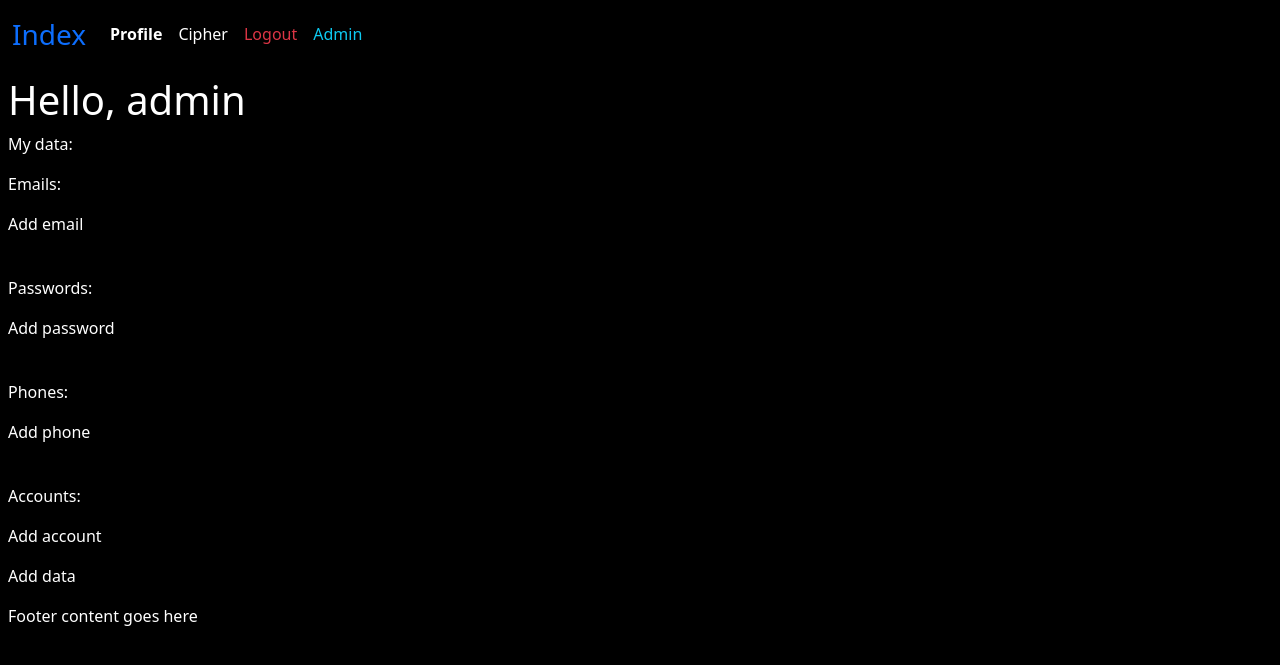
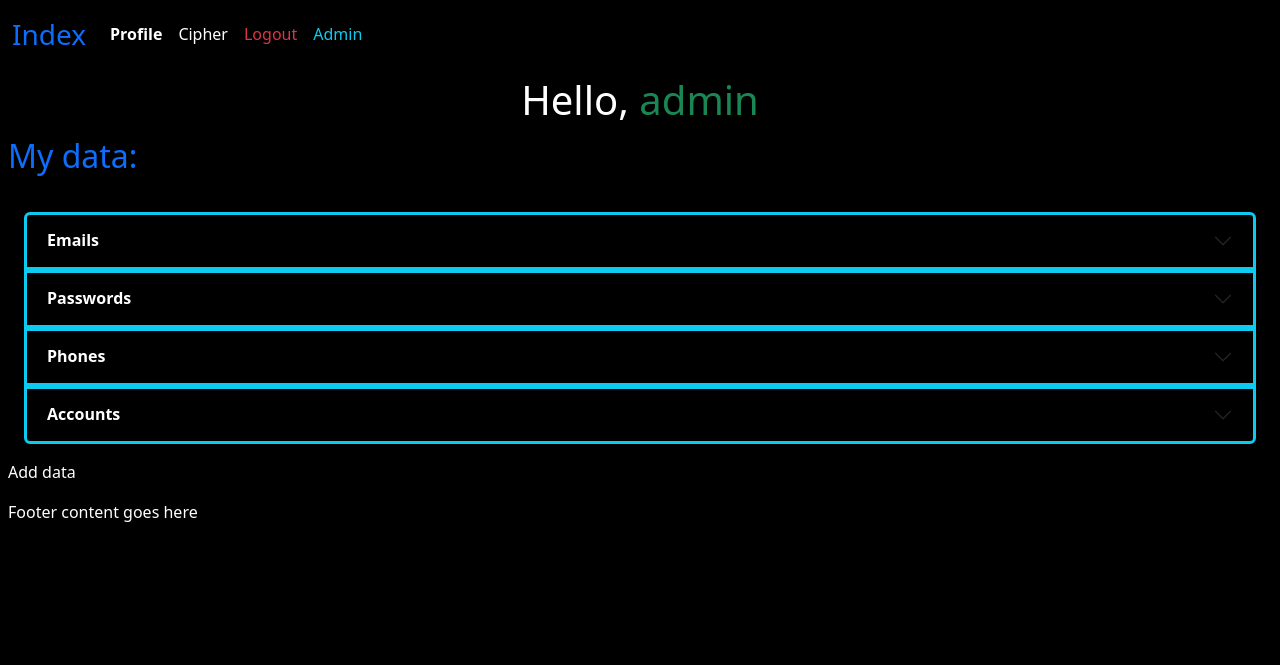
Before and after one commit to Timur1414/have_i_been_pwned, a Django app: page /profile/ in a window 1280 px wide. Shown: the top 665 px of the page. Run offline with Django 5.2, Linux system fonts and the light colour scheme; a user stored in the database is signed in; data comes from the database, SQL or seed files in the repository.

Commit message:
Added styles to profile page.

```diff
--- a/main/templates/profile/index.html
+++ b/main/templates/profile/index.html
@@ -1,34 +1,87 @@
 {% extends "base.html" %}
 
 {% block content %}
-    <h1>Hello, {{ user.username }}</h1>
-    <p>My data:</p>
-    <p>Emails: </p>
+    <h1 class="text-center">Hello, <span class="text-success">{{ user.username }}</span></h1>
+    <p class="text-primary fs-2">My data:</p>
+
+    <div class="accordion p-3" id="accordion">
+        <div class="accordion-item bg-black border border-3 border-info text-white">
+            <h2 class="accordion-header" id="heading1">
+                <button class="accordion-button collapsed bg-black text-white fw-bold" type="button" data-bs-toggle="collapse"
+                        data-bs-target="#accordion_control1" aria-expanded="false"
+                        aria-controls="accordion_control1">
+                    Emails
+                </button>
+            </h2>
+            <div id="accordion_control1" class="accordion-collapse collapse"
+                 aria-labelledby="heading1">
+                <div class="accordion-body">
                     {% for item in emails %}
                         {% include "profile/email_card.html" %}
                     {% empty %}
                         <p>Add email</p>
                     {% endfor %}
-    <br>
-    <p>Passwords:</p>
+                </div>
+            </div>
+        </div>
+        <div class="accordion-item bg-black border border-3 border-info text-white">
+            <h2 class="accordion-header" id="heading2">
+                <button class="accordion-button collapsed bg-black text-white fw-bold" type="button" data-bs-toggle="collapse"
+                        data-bs-target="#accordion_control2" aria-expanded="false"
+                        aria-controls="accordion_control2">
+                    Passwords
+                </button>
+            </h2>
+            <div id="accordion_control2" class="accordion-collapse collapse"
+                 aria-labelledby="heading2">
+                <div class="accordion-body">
                     {% for item in passwords %}
                         {% include "profile/password_card.html" %}
                     {% empty %}
                         <p>Add password</p>
                     {% endfor %}
-    <br>
-    <p>Phones:</p>
+                </div>
+            </div>
+        </div>
+        <div class="accordion-item bg-black border border-3 border-info text-white">
+            <h2 class="accordion-header" id="heading3">
+                <button class="accordion-button collapsed bg-black text-white fw-bold" type="button" data-bs-toggle="collapse"
+                        data-bs-target="#accordion_control3" aria-expanded="false"
+                        aria-controls="accordion_control3">
+                    Phones
+                </button>
+            </h2>
+            <div id="accordion_control3" class="accordion-collapse collapse"
+                 aria-labelledby="heading3">
+                <div class="accordion-body">
                     {% for item in phones %}
                         {% include "profile/phone_card.html" %}
                     {% empty %}
                         <p>Add phone</p>
                     {% endfor %}
-    <br>
-    <p>Accounts:</p>
+                </div>
+            </div>
+        </div>
+        <div class="accordion-item bg-black border border-3 border-info text-white">
+            <h2 class="accordion-header" id="heading4">
+                <button class="accordion-button collapsed bg-black text-white fw-bold" type="button" data-bs-toggle="collapse"
+                        data-bs-target="#accordion_control4" aria-expanded="false"
+                        aria-controls="accordion_control4">
+                    Accounts
+                </button>
+            </h2>
+            <div id="accordion_control4" class="accordion-collapse collapse"
+                 aria-labelledby="heading4">
+                <div class="accordion-body">
                     {% for item in accounts %}
                         {% include "profile/account_card.html" %}
                     {% empty %}
                         <p>Add account</p>
                     {% endfor %}
+                </div>
+            </div>
+        </div>
+    </div>
+
     <a>Add data</a>
 {% endblock %}
--- a/main/views.py
+++ b/main/views.py
@@ -4,11 +4,8 @@ Views for the main application.
 import logging
 from django.contrib.auth import logout
 from django.contrib.auth.mixins import LoginRequiredMixin
-from django.contrib.auth.models import User
 from django.shortcuts import redirect
-from django.urls import reverse_lazy
 from django.views.generic import TemplateView, DetailView, FormView
-
 from main.forms import CipherForm
 from main.models import EmailData, PhoneData, Account, PasswordData
 
```
Lines whose indentation alone changed are shown as unchanged.
